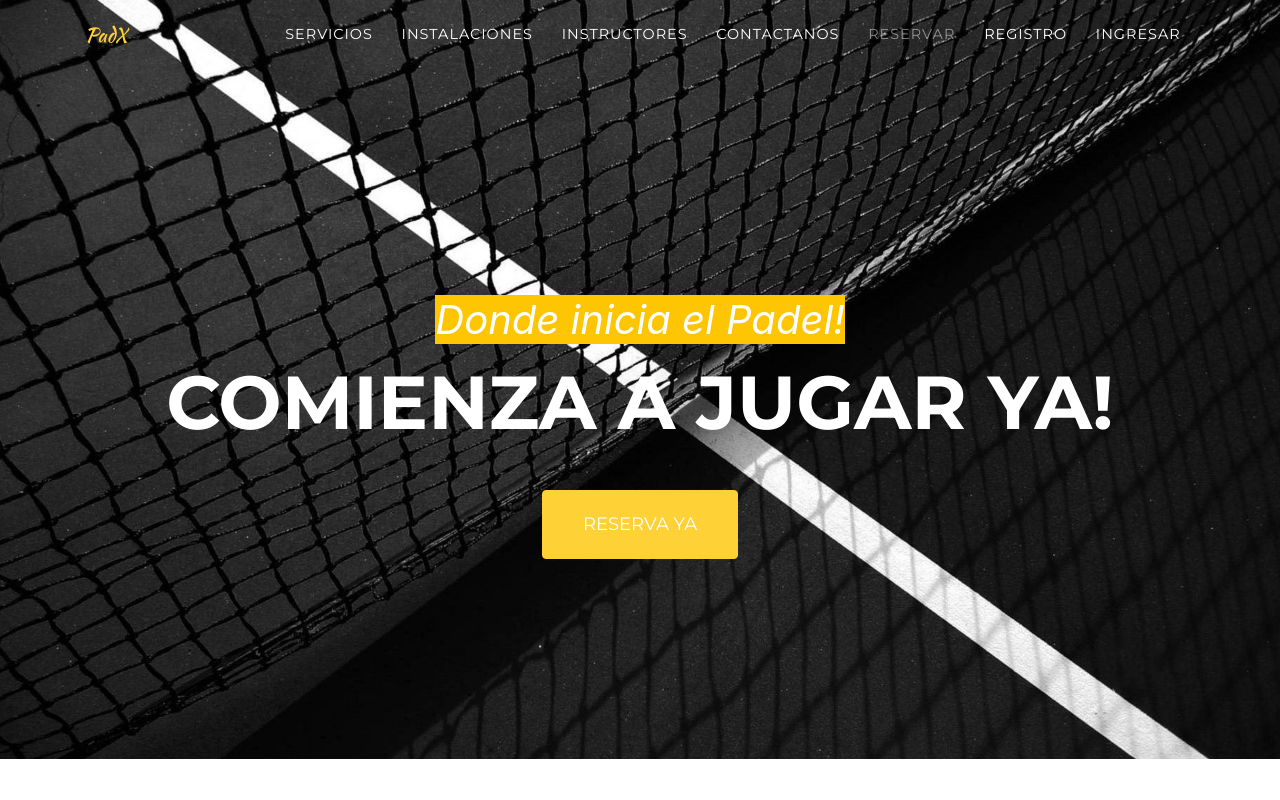
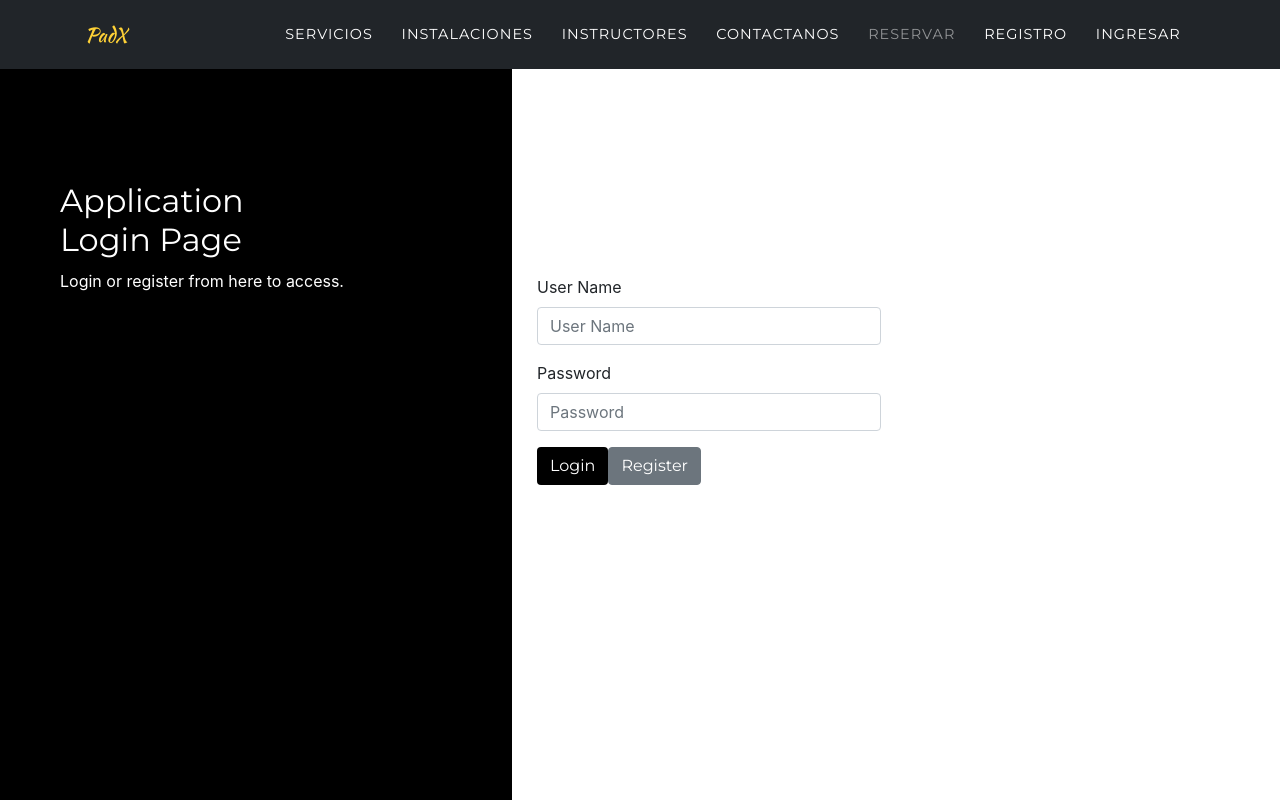
Before and after one commit to walericalupm/PadX, an Angular app in the folder PadX/: page /login in a window 1280 px wide. Before the commit this address led to /. Built offline with nearby package versions, Linux system fonts and the light colour scheme; a web font is replaced by a local one.

Commit message:
Added Login Page | Main Structure developed

```diff
--- a/PadX/src/app/app-routing.module.ts
+++ b/PadX/src/app/app-routing.module.ts
@@ -1,8 +1,15 @@
 import { NgModule } from '@angular/core';
 import { Routes, RouterModule } from '@angular/router';
 
+import {LoginComponent} from './login/login.component';
+import {HeaderComponent} from './header/header.component';
 
-const routes: Routes = [];
+
+const routes: Routes = [
+  {path: '', component: HeaderComponent},
+  {path: 'login', component: LoginComponent},
+
+];
 
 @NgModule({
   imports: [RouterModule.forRoot(routes)],
--- a/PadX/src/app/app.component.html
+++ b/PadX/src/app/app.component.html
@@ -1,5 +1,5 @@
 <!-- Menu -->
-<nav class="navbar navbar-expand-lg navbar-dark fixed-top" id="mainNav">
+<nav class="navbar navbar-expand-lg navbar-dark navbar-shrink fixed-top" id="mainNav">
   <div class="container">
     <a class="navbar-brand js-scroll-trigger" href="#page-top">PadX</a>
     <button class="navbar-toggler navbar-toggler-right" type="button" data-toggle="collapse"
@@ -28,10 +28,11 @@
           <a class="nav-link" data-toggle="modal" href="#registerModal">Registro</a>
         </li>
         <li class="nav-item">
-          <a id="MenuLogin" class="nav-link" data-toggle="modal" href="#loginModal">Ingresar</a>
+          <a id="MenuLogin" class="nav-link" data-toggle="modal" routerLink="login">Ingresar</a>
         </li>
       </ul>
     </div>
   </div>
 </nav>
-<app-header></app-header>
+<router-outlet>
+</router-outlet>
--- a/PadX/src/app/login/login.component.css
+++ b/PadX/src/app/login/login.component.css
@@ -0,0 +1,63 @@
+.sidenav {
+  height: 100%;
+  background-color: #000;
+  overflow-x: hidden;
+  padding-top: 20px;
+}
+
+
+.main {
+  padding: 0px 10px;
+}
+
+@media screen and (max-height: 450px) {
+  .sidenav {padding-top: 15px;}
+}
+
+@media screen and (max-width: 450px) {
+  .login-form{
+    margin-top: 10%;
+  }
+
+  .register-form{
+    margin-top: 10%;
+  }
+}
+
+@media screen and (min-width: 768px){
+  .main{
+    margin-left: 40%;
+  }
+
+  .sidenav{
+    width: 40%;
+    position: fixed;
+    z-index: 1;
+    top: 0;
+    left: 0;
+  }
+
+  .login-form{
+    margin-top: 80%;
+  }
+
+  .register-form{
+    margin-top: 20%;
+  }
+}
+
+
+.login-main-text{
+  margin-top: 20%;
+  padding: 60px;
+  color: #fff;
+}
+
+.login-main-text h2{
+  font-weight: 300;
+}
+
+.btn-black{
+  background-color: #000 !important;
+  color: #fff;
+}
--- a/PadX/src/app/login/login.component.html
+++ b/PadX/src/app/login/login.component.html
@@ -1 +1,24 @@
-<p>login works!</p>
+<div class="sidenav">
+  <div class="login-main-text">
+    <h2>Application<br> Login Page</h2>
+    <p>Login or register from here to access.</p>
+  </div>
+</div>
+<div class="main">
+  <div class="col-md-6 col-sm-12">
+    <div class="login-form">
+      <form>
+        <div class="form-group">
+          <label>User Name</label>
+          <input type="text" class="form-control" placeholder="User Name">
+        </div>
+        <div class="form-group">
+          <label>Password</label>
+          <input type="password" class="form-control" placeholder="Password">
+        </div>
+        <button type="submit" class="btn btn-black">Login</button>
+        <button type="submit" class="btn btn-secondary">Register</button>
+      </form>
+    </div>
+  </div>
+</div>
```
